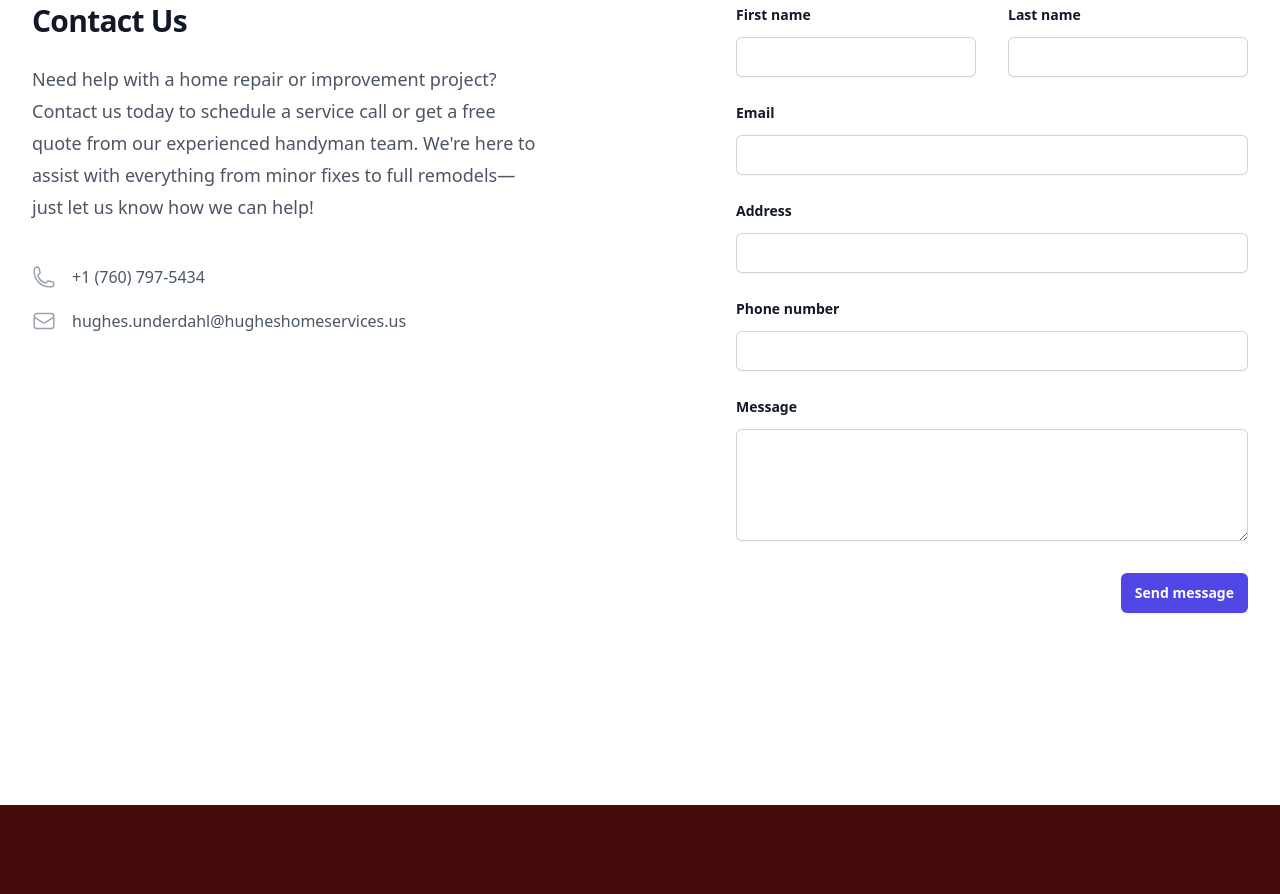
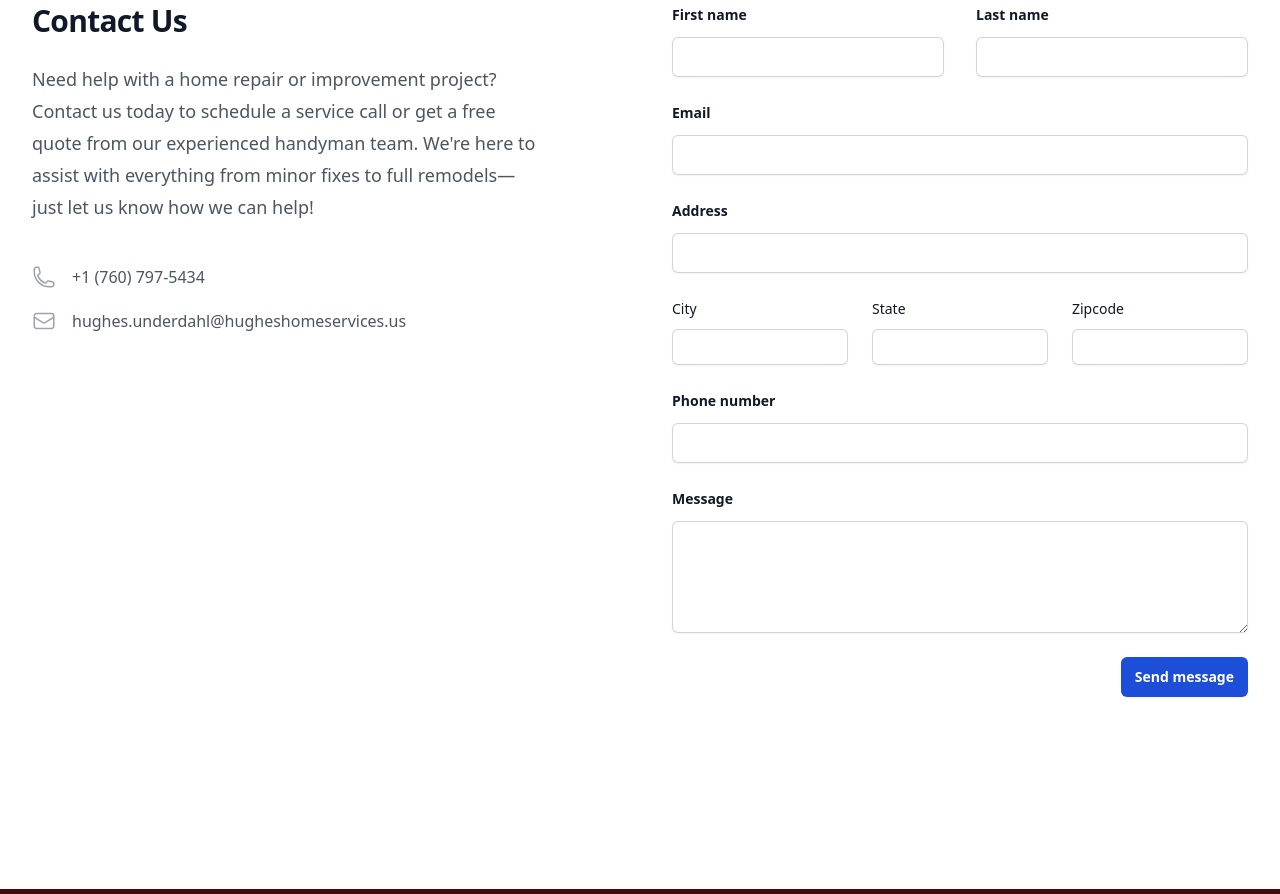
Before and after one commit to VirtualJoe760/hugheshs, a Gatsby site: page / in a window 1280 px wide. Shown: the part 1561-2455 px from the top of the page. Built offline with nearby package versions, Linux system fonts and the light colour scheme; Gatsby itself is replaced by a stand-in of ours.

Commit message:
added netlify forms

```diff
--- a/src/components/Contact.js
+++ b/src/components/Contact.js
@@ -3,7 +3,7 @@ import { EnvelopeIcon, PhoneIcon } from "@heroicons/react/24/outline";
 
 const Contact = () => {
   return (
-    <section id='contact'>
+    <section id="contact">
       <div className="relative isolate bg-white">
         <div className="mx-auto grid max-w-7xl grid-cols-1 lg:grid-cols-2">
           <div className="relative px-6 pb-10 pt-24 sm:pt-32 lg:static lg:px-8 lg:py-48">
@@ -60,8 +60,8 @@ const Contact = () => {
             action="#"
             method="POST"
             className="px-6 pb-24 pt-10 sm:pb-32 lg:px-8 lg:py-48"
+            netlify
           >
-            <div className="mx-auto max-w-xl lg:mr-0 lg:max-w-lg">
             <div className="grid grid-cols-1 gap-x-8 gap-y-6 sm:grid-cols-2">
               <div>
                 <label
@@ -119,20 +119,73 @@ const Contact = () => {
               </div>
               <div className="sm:col-span-2">
                 <label
-                    htmlFor="phone-number"
+                  htmlFor="street-address"
                   className="block text-sm font-semibold leading-6 text-gray-900"
                 >
                   Address
                 </label>
                 <div className="mt-2.5">
                   <input
-                      id="address"
-                      name="address"
-                      type="address"
+                    id="street-address"
+                    name="street-address"
+                    type="text"
                     required
                     autoComplete="street-address"
                     className="block w-full rounded-md border-0 px-3.5 py-2 text-gray-900 shadow-sm ring-1 ring-inset ring-gray-300 placeholder:text-gray-400 focus:ring-2 focus:ring-inset focus:ring-indigo-600 sm:text-sm sm:leading-6"
                   />
+                </div>
+              </div>
+              <div className="grid grid-cols-3 gap-6 sm:col-span-2">
+                <div>
+                  <label
+                    htmlFor="city"
+                    className="block text-sm font-medium leading-6 text-gray-900"
+                  >
+                    City
+                  </label>
+                  <div className="mt-2">
+                    <input
+                      type="text"
+                      id="city"
+                      name="city"
+                      autoComplete="address-level2"
+                      className="block w-full rounded-md border-0 py-1.5 text-gray-900 shadow-sm ring-1 ring-inset ring-gray-300 placeholder:text-gray-400 focus:ring-2 focus:ring-inset focus:ring-indigo-600 sm:text-sm sm:leading-6"
+                    />
+                  </div>
+                </div>
+                <div>
+                  <label
+                    htmlFor="region"
+                    className="block text-sm font-medium leading-6 text-gray-900"
+                  >
+                    State
+                  </label>
+                  <div className="mt-2">
+                    <input
+                      id="region"
+                      name="region"
+                      type="text"
+                      autoComplete="address-level1"
+                      className="block w-full rounded-md border-0 py-1.5 text-gray-900 shadow-sm ring-1 ring-inset ring-gray-300 placeholder:text-gray-400 focus:ring-2 focus:ring-inset focus:ring-indigo-600 sm:text-sm sm:leading-6"
+                    />
+                  </div>
+                </div>
+                <div>
+                  <label
+                    htmlFor="postal-code"
+                    className="block text-sm font-medium leading-6 text-gray-900"
+                  >
+                    Zipcode
+                  </label>
+                  <div className="mt-2">
+                    <input
+                      id="postal-code"
+                      name="postal-code"
+                      type="text"
+                      autoComplete="postal-code"
+                      className="block w-full rounded-md border-0 py-1.5 text-gray-900 shadow-sm ring-1 ring-inset ring-gray-300 placeholder:text-gray-400 focus:ring-2 focus:ring-inset focus:ring-indigo-600 sm:text-sm sm:leading-6"
+                    />
+                  </div>
                 </div>
               </div>
               <div className="sm:col-span-2">
@@ -170,11 +223,10 @@ const Contact = () => {
                   />
                 </div>
               </div>
-              </div>
-              <div className="mt-8 flex justify-end">
+              <div className="sm:col-span-2 flex justify-end">
                 <button
                   type="submit"
-                  className="rounded-md bg-indigo-600 px-3.5 py-2.5 text-center text-sm font-semibold text-white shadow-sm hover:bg-indigo-500 focus-visible:outline focus-visible:outline-2 focus-visible:outline-offset-2 focus-visible:outline-indigo-600"
+                  className="rounded-md bg-blue-700 px-3.5 py-2.5 text-center text-sm font-semibold text-white shadow-sm hover:bg-indigo-500 focus-visible:outline focus-visible:outline-2 focus-visible:outline-offset-2 focus-visible:outline-indigo-600"
                 >
                   Send message
                 </button>
```
Also changed, not shown: src/components/LoadingSpinner.js (+4 -4 lines). Lines whose indentation alone changed are shown as unchanged.
